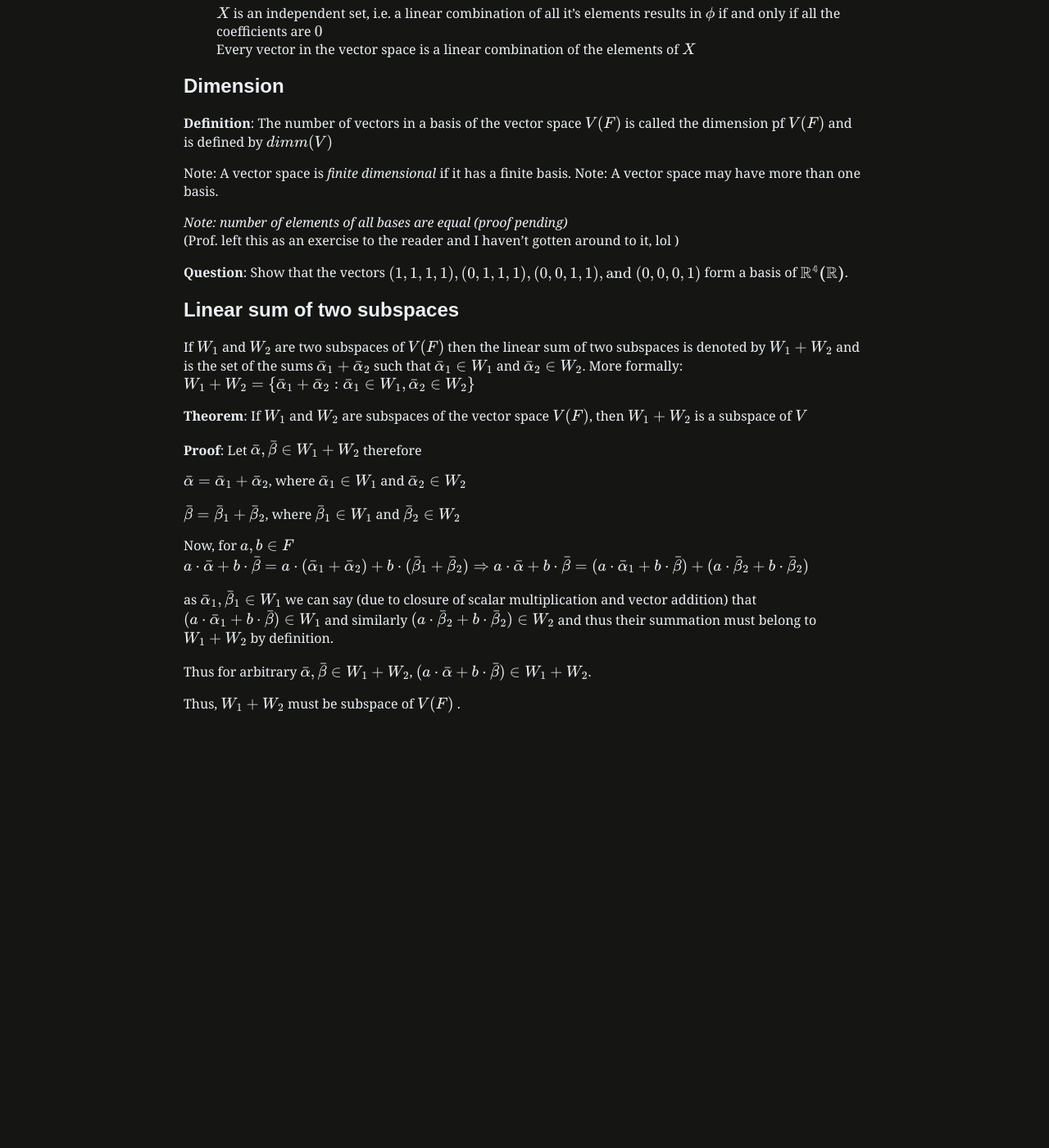
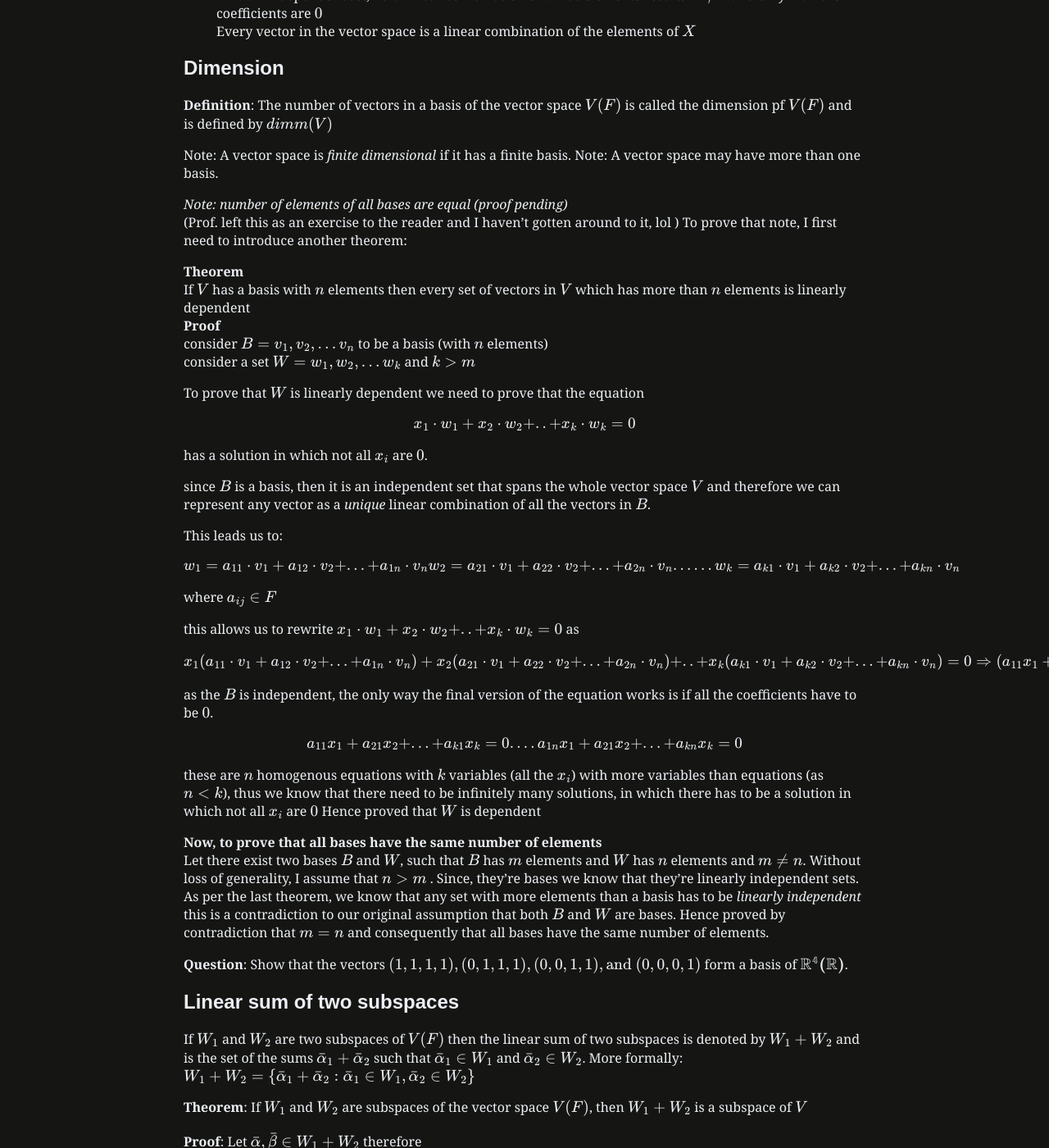
Before and after one commit to iiit-notebook/iiit-notebook.github.io, a Jekyll site: the page built from _notes/linear-algebra/linear-algebra-5.md, in a window 1280 px wide and 1400 px high, scrolled down 1805 px. Shown: the whole window at 82% size. Built offline with Jekyll 4.4.1, drawn with Linux system fonts in a browser that asks for light colours; formulas are drawn with MathJax 3; before the commit the page ends 2711 px from its top, so only the background shows below that; some of the changed text lies outside the part shown.

Commit message:
[note linear algebra 5] add pending proof and make it more template

```diff
--- a/_notes/linear-algebra/linear-algebra-5.md
+++ b/_notes/linear-algebra/linear-algebra-5.md
@@ -46,7 +46,7 @@ $(-a_1  a_r^{-1}) \cdot \bar\alpha_1 + (-a_2  a_r^{-1}) \cdot \bar\alpha_2 + …
 **The second part**:
 This is trivial because if there exists such an $\bar\alpha_r$ then the set $\{\bar\alpha_1, \bar\alpha_2 .. \bar\alpha_r\}$ is linearly dependent and the super set of any linearly dependent set is itself linearly dependent.
 
-*Note to the reader: the professor here goes into a mini discussion about why $r$'s range goes from $2$ to $k$ and why it can't be $r$. I have chucked that entire discussion because the theorem talks about _preceding vectors_ in the set and there is nothing preceding $\bar\alpha_1$ and therefore $r$ can't be $1$. Prof's discussion on this matter, in my humble opinion, introduces a bit more confusion and an assumption than necessary.*
+*Note to the reader: the professor here goes into a mini discussion about why $r$'s range goes from $2$ to $k$ and why it can't be $1$. I haven't included that entire discussion because the theorem talks about _preceding vectors_ in the set and there is nothing preceding $\bar\alpha_1$ and therefore $r$ can't be $1$.*
 
 Also note that we're strictly concerned with a finite set.
 
@@ -110,6 +110,65 @@ Note: A vector space may have more than one basis.
 
 _Note: number of elements of all bases are equal (proof pending)_
 (Prof. left this as an exercise to the reader and I haven't gotten around to it, lol )
+To prove that note, I first need to introduce another theorem:
+
+__Theorem__
+If $V$ has a basis with $n$ elements then every set of vectors in $V$ which has more than $n$ elements is linearly dependent
+__Proof__
+consider $B = \{v_1, v_2, … v_n\}$ to be a basis (with $n$ elements)
+consider a set $W = \{w_1, w_2, … w_k\}$ and $k > m$
+
+To prove that $W$ is linearly dependent we need to prove that the equation
+
+$$
+x_1 \cdot w_1 + x_2 \cdot w_2 + .. + x_k \cdot w_k = 0
+$$
+
+has a solution in which not all $x_i$ are $0$.
+
+
+since $B$ is a basis, then it is an independent set that spans the whole vector space $V$ and therefore we can represent any vector as a _unique_ linear combination of all the vectors in $B$.
+
+This leads us to:
+
+$$
+w_1 = a_{11} \cdot v_1 + a_{12} \cdot v_2 + ... + a_{1n} \cdot v_n \\
+w_2 = a_{21} \cdot v_1 + a_{22} \cdot v_2 + ... + a_{2n} \cdot v_n \\
+.     . \\
+.. \\
+.. \\
+w_k = a_{k1} \cdot v_1 + a_{k2} \cdot v_2 + ... + a_{kn} \cdot v_n
+$$
+
+where $a_{ij} \in F$
+
+this allows us to rewrite $x_1 \cdot w_1 + x_2 \cdot w_2 + .. + x_k \cdot w_k = 0$ as
+
+$$
+x_1(a_{11} \cdot v_1 + a_{12} \cdot v_2 + ... + a_{1n} \cdot v_n) + x_2(a_{21} \cdot v_1 + a_{22} \cdot v_2 + ... + a_{2n} \cdot v_n) + .. + x_k(a_{k1} \cdot v_1 + a_{k2} \cdot v_2 + ... + a_{kn} \cdot v_n) = 0 \\
+
+\Rightarrow (a_{11}x_1 + a_{21}x_2 + ... + a_{k1}x_k) \cdot v_1 + ... + (a_{1n}x_1 + a_{21}x_2 + ... + a_{kn}x_k) \cdot v_n = 0
+$$
+
+as the $B$ is independent, the only way the final version of the equation works is if all the coefficients have to be $0$.
+
+$$
+a_{11}x_1 + a_{21}x_2 + ... + a_{k1}x_k = 0 \\
+.. \\
+.. \\
+
+a_{1n}x_1 + a_{21}x_2 + ... + a_{kn}x_k = 0
+
+$$
+
+these are $n$ homogenous  equations with $k$ variables (all the $x_i$)  with more variables than equations (as $n < k$), thus we know that there need to be infinitely many solutions, in which there has to be a solution in which not all $x_i$ are $0$
+Hence proved that $W$ is dependent
+
+__Now, to prove that all bases have the same number of elements__
+Let there exist two bases $B$ and $W$, such that $B$ has $m$ elements and $W$ has $n$ elements and $m \not = n$. Without loss of generality, I assume that $n > m$ .
+Since, they're bases we know that they're linearly independent sets.
+As per the last theorem, we know that any set with more elements than a basis has to be _linearly independent_ this is a contradiction to our original assumption that both $B$ and $W$ are bases.
+Hence proved by contradiction that $m=n$ and consequently that all bases have the same number of elements.
 
 
 **Question**: Show that the vectors $(1, 1, 1, 1), (0, 1, 1, 1), (0, 0, 1, 1), \text{and } (0, 0, 0, 1)$ form a basis of $\mathbb{R^4(R)}$.
```
